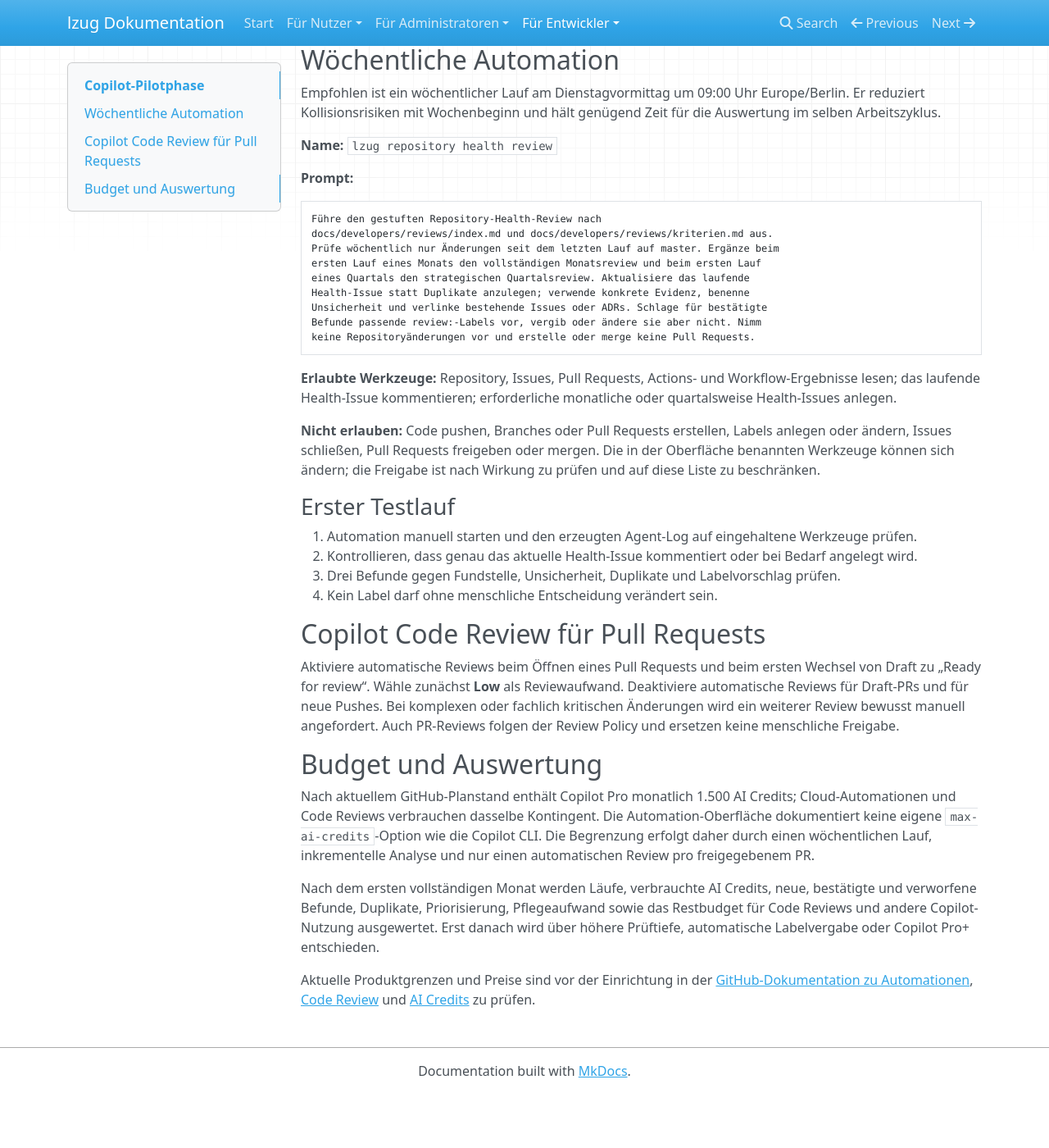
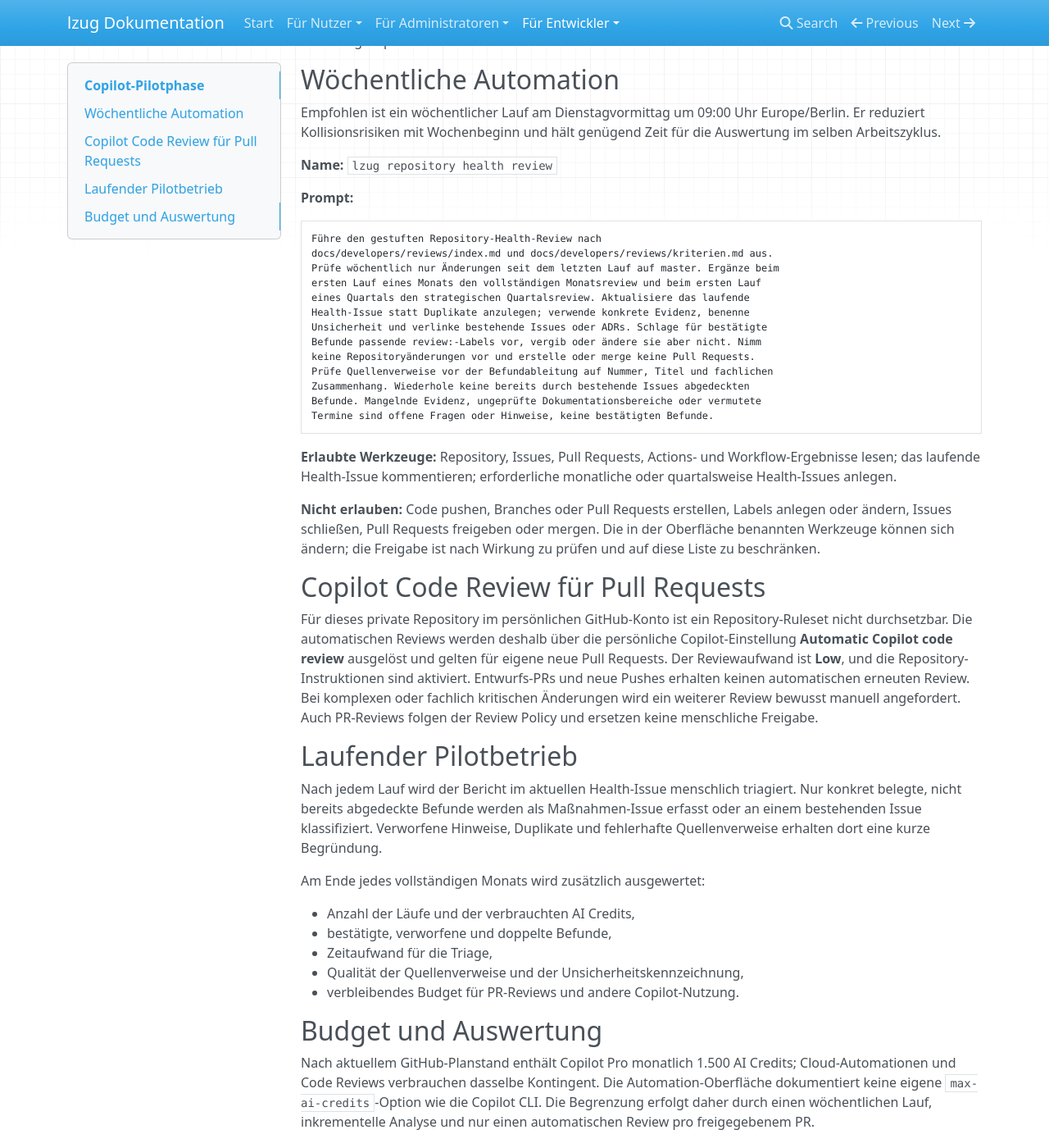
Before and after one commit to lxndrp/lzug, an MkDocs documentation site: the page built from docs/developers/reviews/copilot-pilot.md, in a window 1280 px wide and 1400 px high, scrolled down 208 px. Shown: the whole window at 82% size. Built offline with MkDocs 1.6.1, drawn with Linux system fonts in a browser that asks for light colours; nearby versions of some CDN libraries; before the commit the page ends 1542 px from its top, so only the background shows below that; some of the changed text lies outside the part shown.

Commit message:
docs: refine Copilot pilot operations

````diff
--- a/docs/developers/reviews/copilot-pilot.md
+++ b/docs/developers/reviews/copilot-pilot.md
@@ -5,8 +5,8 @@
 als reproduzierbare Konfiguration beschrieben.
 
 Voraussetzung sind ein privates oder internes Repository sowie aktivierte
-Copilot-Cloud-Agents und Automationen. Vor dem Pilotstart ist diese Freigabe in
-den Repository- und Organisationsrichtlinien zu prüfen.
+Copilot-Cloud-Agents und Automationen. Die Freigaben in den Repository- und
+Organisationsrichtlinien bleiben vor jeder wesentlichen Änderung zu prüfen.
 
 ## Wöchentliche Automation
 
@@ -28,6 +28,10 @@
 Unsicherheit und verlinke bestehende Issues oder ADRs. Schlage für bestätigte
 Befunde passende review:-Labels vor, vergib oder ändere sie aber nicht. Nimm
 keine Repositoryänderungen vor und erstelle oder merge keine Pull Requests.
+Prüfe Quellenverweise vor der Befundableitung auf Nummer, Titel und fachlichen
+Zusammenhang. Wiederhole keine bereits durch bestehende Issues abgedeckten
+Befunde. Mangelnde Evidenz, ungeprüfte Dokumentationsbereiche oder vermutete
+Termine sind offene Fragen oder Hinweise, keine bestätigten Befunde.
 ```
 
 **Erlaubte Werkzeuge:** Repository, Issues, Pull Requests, Actions- und
@@ -39,21 +43,33 @@
 Die in der Oberfläche benannten Werkzeuge können sich ändern; die Freigabe ist
 nach Wirkung zu prüfen und auf diese Liste zu beschränken.
 
-### Erster Testlauf
-
-1. Automation manuell starten und den erzeugten Agent-Log auf eingehaltene Werkzeuge prüfen.
-2. Kontrollieren, dass genau das aktuelle Health-Issue kommentiert oder bei Bedarf angelegt wird.
-3. Drei Befunde gegen Fundstelle, Unsicherheit, Duplikate und Labelvorschlag prüfen.
-4. Kein Label darf ohne menschliche Entscheidung verändert sein.
-
 ## Copilot Code Review für Pull Requests
 
-Aktiviere automatische Reviews beim Öffnen eines Pull Requests und beim ersten
-Wechsel von Draft zu „Ready for review“. Wähle zunächst **Low** als
-Reviewaufwand. Deaktiviere automatische Reviews für Draft-PRs und für neue
-Pushes. Bei komplexen oder fachlich kritischen Änderungen wird ein weiterer
-Review bewusst manuell angefordert. Auch PR-Reviews folgen der Review Policy
-und ersetzen keine menschliche Freigabe.
+Für dieses private Repository im persönlichen GitHub-Konto ist ein
+Repository-Ruleset nicht durchsetzbar. Die automatischen Reviews werden deshalb
+über die persönliche Copilot-Einstellung **Automatic Copilot code review**
+ausgelöst und gelten für eigene neue Pull Requests. Der Reviewaufwand ist
+**Low**, und die Repository-Instruktionen sind aktiviert. Entwurfs-PRs und neue
+Pushes erhalten keinen automatischen erneuten Review. Bei komplexen oder
+fachlich kritischen Änderungen wird ein weiterer Review bewusst manuell
+angefordert. Auch PR-Reviews folgen der Review Policy und ersetzen keine
+menschliche Freigabe.
+
+## Laufender Pilotbetrieb
+
+Nach jedem Lauf wird der Bericht im aktuellen Health-Issue menschlich
+triagiert. Nur konkret belegte, nicht bereits abgedeckte Befunde werden als
+Maßnahmen-Issue erfasst oder an einem bestehenden Issue klassifiziert.
+Verworfene Hinweise, Duplikate und fehlerhafte Quellenverweise erhalten dort
+eine kurze Begründung.
+
+Am Ende jedes vollständigen Monats wird zusätzlich ausgewertet:
+
+- Anzahl der Läufe und der verbrauchten AI Credits,
+- bestätigte, verworfene und doppelte Befunde,
+- Zeitaufwand für die Triage,
+- Qualität der Quellenverweise und der Unsicherheitskennzeichnung,
+- verbleibendes Budget für PR-Reviews und andere Copilot-Nutzung.
 
 ## Budget und Auswertung
 
@@ -63,11 +79,8 @@
 Copilot CLI. Die Begrenzung erfolgt daher durch einen wöchentlichen Lauf,
 inkrementelle Analyse und nur einen automatischen Review pro freigegebenem PR.
 
-Nach dem ersten vollständigen Monat werden Läufe, verbrauchte AI Credits, neue,
-bestätigte und verworfene Befunde, Duplikate, Priorisierung, Pflegeaufwand sowie
-das Restbudget für Code Reviews und andere Copilot-Nutzung ausgewertet. Erst
-danach wird über höhere Prüftiefe, automatische Labelvergabe oder Copilot Pro+
-entschieden.
+Erst nach der Monatsauswertung wird über höhere Prüftiefe, automatische
+Labelvergabe oder Copilot Pro+ entschieden.
 
 Aktuelle Produktgrenzen und Preise sind vor der Einrichtung in der
 [GitHub-Dokumentation zu Automationen](https://docs.github.com/en/copilot/concepts/agents/cloud-agent/about-automations),
````
